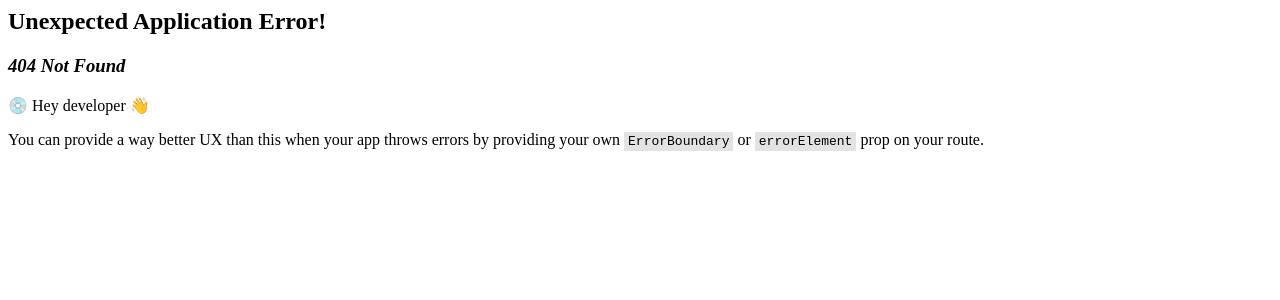
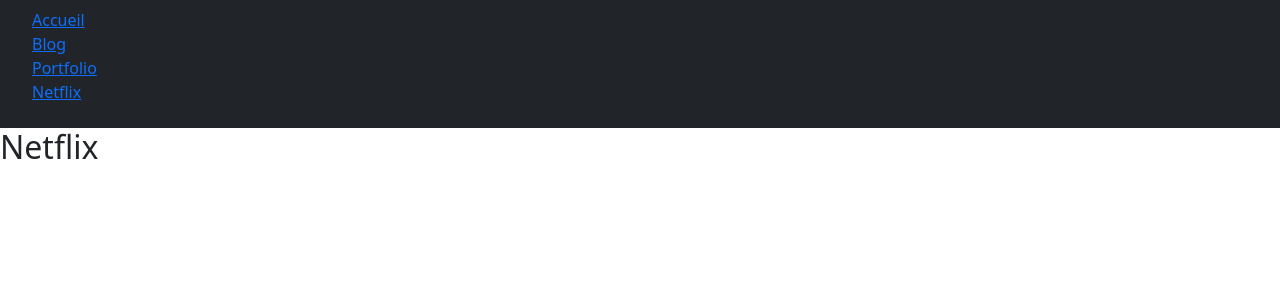
Before and after one commit to LEX-ONE7/react-ts-nrzvaj, a React (Create React App) app: page /netflix in a window 1280 px wide. Before the commit this address had no page. Shown: the top 300 px of the page. Built offline with nearby package versions, Linux system fonts and the light colour scheme.

Commit message:
4 files modified, 2 added

```diff
--- /dev/null
+++ b/components/Card.tsx
@@ -0,0 +1,21 @@
+import * as React from 'react';
+
+const Card = () => (
+  <div className="card">
+    {' '}
+    <img src="..." className="card-img-top" alt="..." />{' '}
+    <div className="card-body">
+      {' '}
+      <h5 className="card-title">Card title</h5>{' '}
+      <p className="card-text">
+        Some quick example text to build on the card title and make up the bulk
+        of the card's content.
+      </p>{' '}
+      <a href="#" className="btn btn-primary">
+        Go somewhere
+      </a>{' '}
+    </div>{' '}
+  </div>
+);
+
+export default Card;
--- a/index.html
+++ b/index.html
@@ -1 +1,25 @@
-<div id="root"></div>
+<!DOCTYPE html>
+<html lang="en">
+  <head>
+    <meta charset="UTF-8" />
+    <meta http-equiv="X-UA-Compatible" content="IE=edge" />
+    <meta name="viewport" content="width=device-width, initial-scale=1.0" />
+    <title>Moorea Code Camp - Alexandre Taurua</title>
+    <!-- CSS only -->
+    <link
+      href="https://cdn.jsdelivr.net/npm/bootstrap@5.2.3/dist/css/bootstrap.min.css"
+      rel="stylesheet"
+      integrity="sha384-rbsA2VBKQhggwzxH7pPCaAqO46MgnOM80zW1RWuH61DGLwZJEdK2Kadq2F9CUG65"
+      crossorigin="anonymous"
+    />
+  </head>
+  <body>
+    <div id="root"></div>
+    <!-- JavaScript Bundle with Popper -->
+    <script
+      src="https://cdn.jsdelivr.net/npm/bootstrap@5.2.3/dist/js/bootstrap.bundle.min.js"
+      integrity="sha384-kenU1KFdBIe4zVF0s0G1M5b4hcpxyD9F7jL+jjXkk+Q2h455rYXK/7HAuoJl+0I4"
+      crossorigin="anonymous"
+    ></script>
+  </body>
+</html>
--- a/index.tsx
+++ b/index.tsx
@@ -6,6 +6,7 @@
 import App from './App';
 import Blog from './pages/Blog';
 import Portfolio from './pages/Portfolio';
+import Netflix from './pages/Netflix';
 
 const rootElement = document.getElementById('root');
 const root = createRoot(rootElement);
@@ -14,10 +15,27 @@
   { path: '/', element: <App /> },
   { path: '/blog', element: <Blog /> },
   { path: '/portfolio', element: <Portfolio /> },
+  { path: '/netflix', element: <Netflix /> },
 ]);
 
 root.render(
   <StrictMode>
+    <nav className="navbar navbar-primary bg-dark">
+      <ul>
+        <li>
+          <a href="/">Accueil</a>
+        </li>
+        <li>
+          <a href="/blog">Blog</a>
+        </li>
+        <li>
+          <a href="/portfolio">Portfolio</a>
+        </li>
+        <li>
+          <a href="/netflix">Netflix</a>
+        </li>
+      </ul>
+    </nav>
     <RouterProvider router={router} />
   </StrictMode>
 );
--- a/pages/Blog.tsx
+++ b/pages/Blog.tsx
@@ -0,0 +1,11 @@
+import * as React from 'react';
+import Card from '../components/Card';
+const Blog = () => (
+  <div>
+    <h2>Blog</h2>
+
+    <Card />
+  </div>
+);
+
+export default Blog;
--- /dev/null
+++ b/pages/Netflix.tsx
@@ -0,0 +1,9 @@
+import * as React from 'react';
+
+const Netflix = () => (
+  <div>
+    <h2>Netflix</h2>
+  </div>
+);
+
+export default Netflix;
--- a/pages/Portfolio.tsx
+++ b/pages/Portfolio.tsx
@@ -0,0 +1,9 @@
+import * as React from 'react';
+
+const Portfolio = () => (
+  <div>
+    <h2>Portfolio</h2>
+  </div>
+);
+
+export default Portfolio;
```
